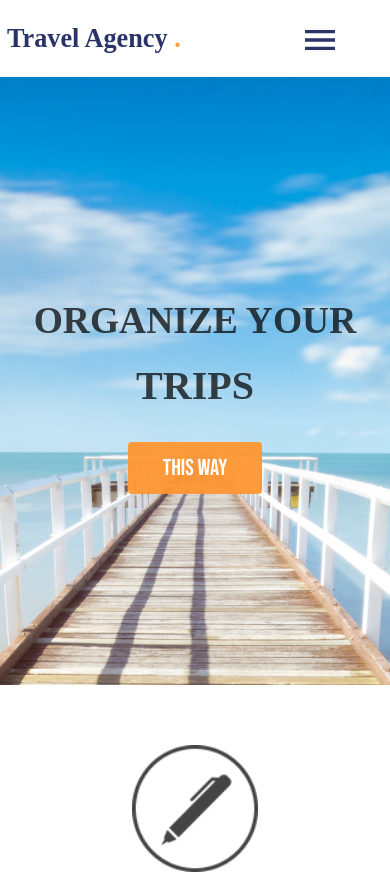
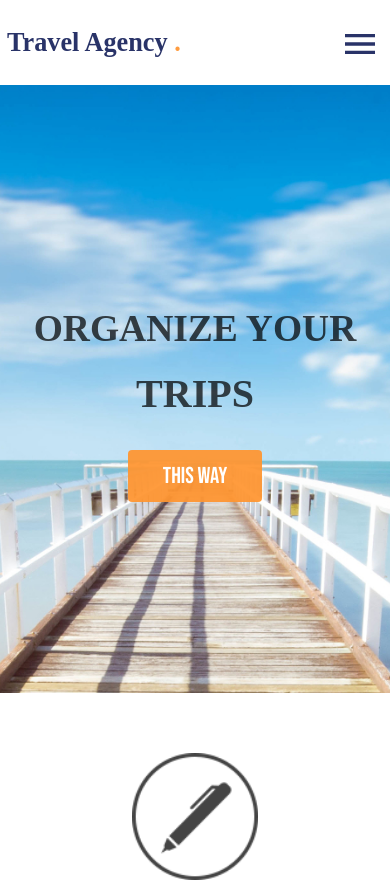
Before and after one commit to S-Abdennour/My-Responsive-Website-Travel-Agency-, a website built with Vite: page index.html in a window 390 px wide. Shown: the top 882 px of the page. Built offline with nearby package versions, Linux system fonts and the light colour scheme.

Commit message:
change something

```diff
--- a/css/sections/header.css
+++ b/css/sections/header.css
@@ -42,6 +42,10 @@ nav {
     font-weight: 550;
     font-style: normal;
     cursor: pointer;
+}
+.header__nav-list img
+{
+
 }
 
 .header__nav-list li :hover
--- a/css/style.css
+++ b/css/style.css
@@ -36,9 +36,8 @@ html, body {
   .header__nav-list
    {
     flex:none;
-    margin:20 10px 20 20;
+    margin:20px 10px 20px 20px;
     padding: 20;
-
 
   }
   .header__nav-logo
@@ -54,15 +53,19 @@ html, body {
    }
 
 }
-@media (max-width: 770px)
+@media (max-width: 790px)
 {
+  .header__nav-list
+  {
+    margin-right: 10px;
+  }
 
   .hideOnMobile
   {
     display: none;
   }
 }
-@media (min-width: 770px)
+@media (min-width: 790px)
 {
   .header__nav-list img
    {
```
